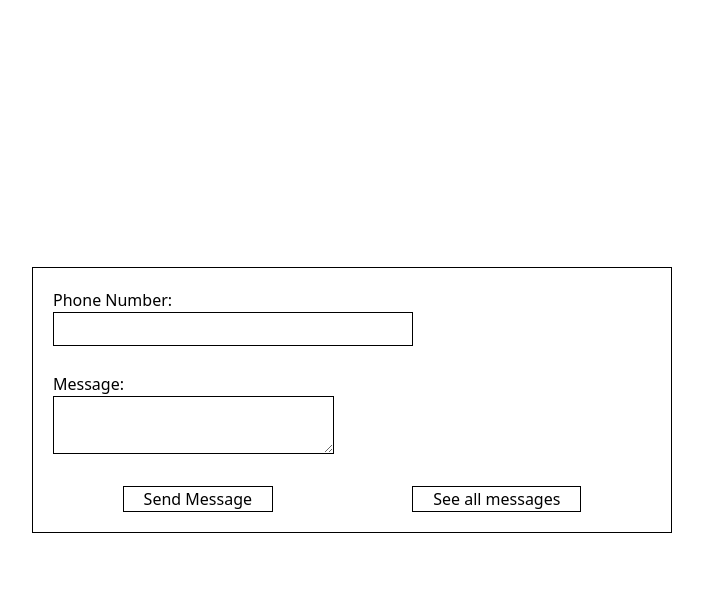
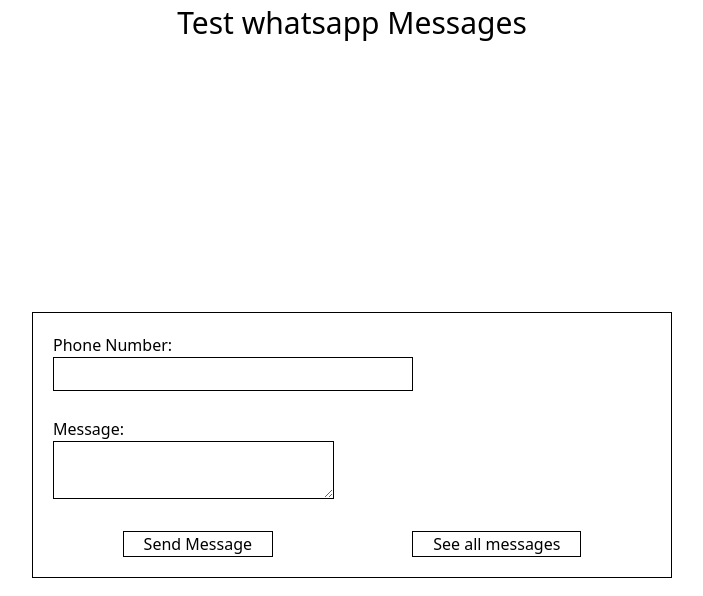
Before and after one commit to maniksharma424/frontend-twilio, a Next.js app: page / in a window 1280 px wide. Shown: the top 596 px of the page, without its empty margins (288-991 px from the left). Built offline with nearby package versions, Linux system fonts and the light colour scheme.

Commit message:
initial commit

```diff
--- a/src/pages/index.js
+++ b/src/pages/index.js
@@ -40,6 +40,10 @@
   };
 
   return (
+    <>
+      <h1 className="text-[30px] font-[500]w w-full flex justify-center">
+        <p>Test whatsapp Messages</p>
+      </h1>
       <div className="w-full h-screen flex justify-center items-center">
         <form
           className="w-1/2 h-1/3 p-5 border-[1px] border-black flex flex-col justify-around items-start"
@@ -72,10 +76,13 @@
               Send Message
             </button>
             <Link href={"/Messages"}>
-            <button className="px-5 border-[1px] border-black" >See all messages</button>
+              <button className="px-5 border-[1px] border-black">
+                See all messages
+              </button>
             </Link>
           </div>
         </form>
       </div>
+    </>
   );
 }
```
Lines whose indentation alone changed are shown as unchanged.
